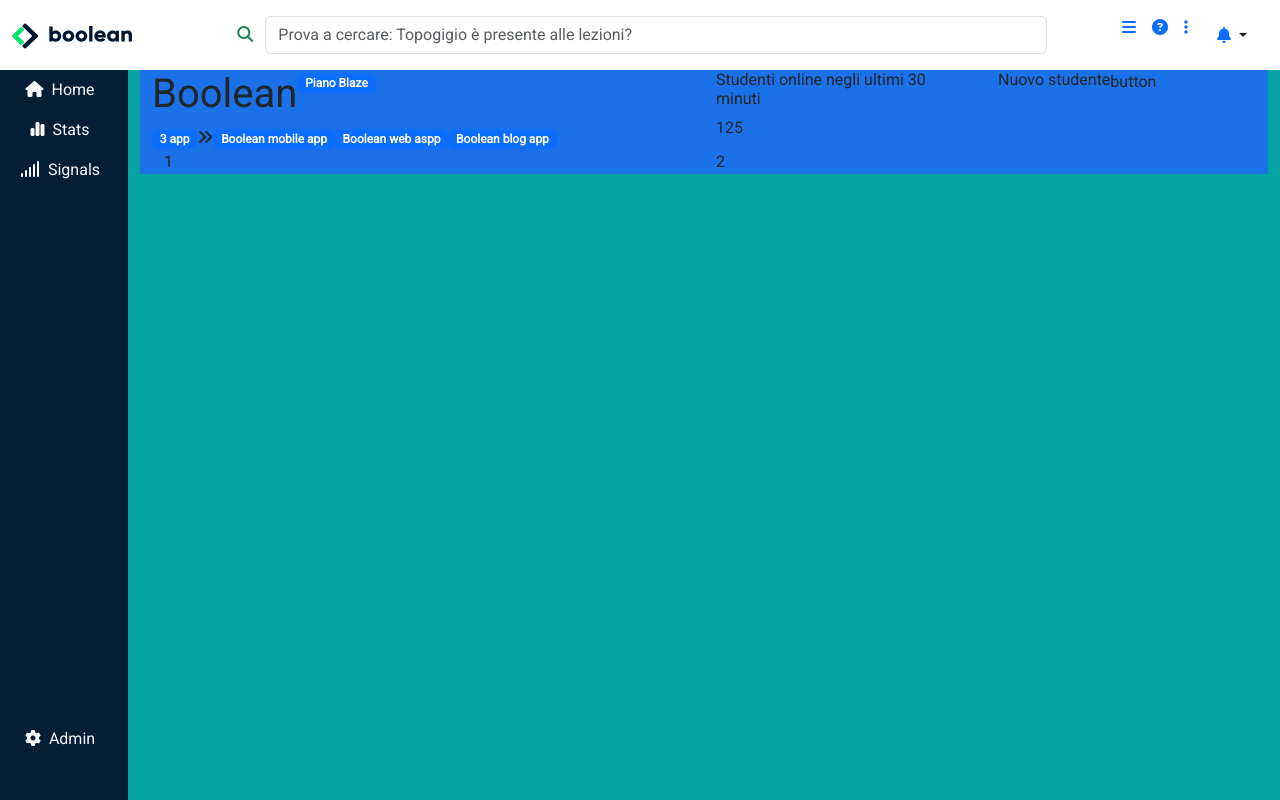
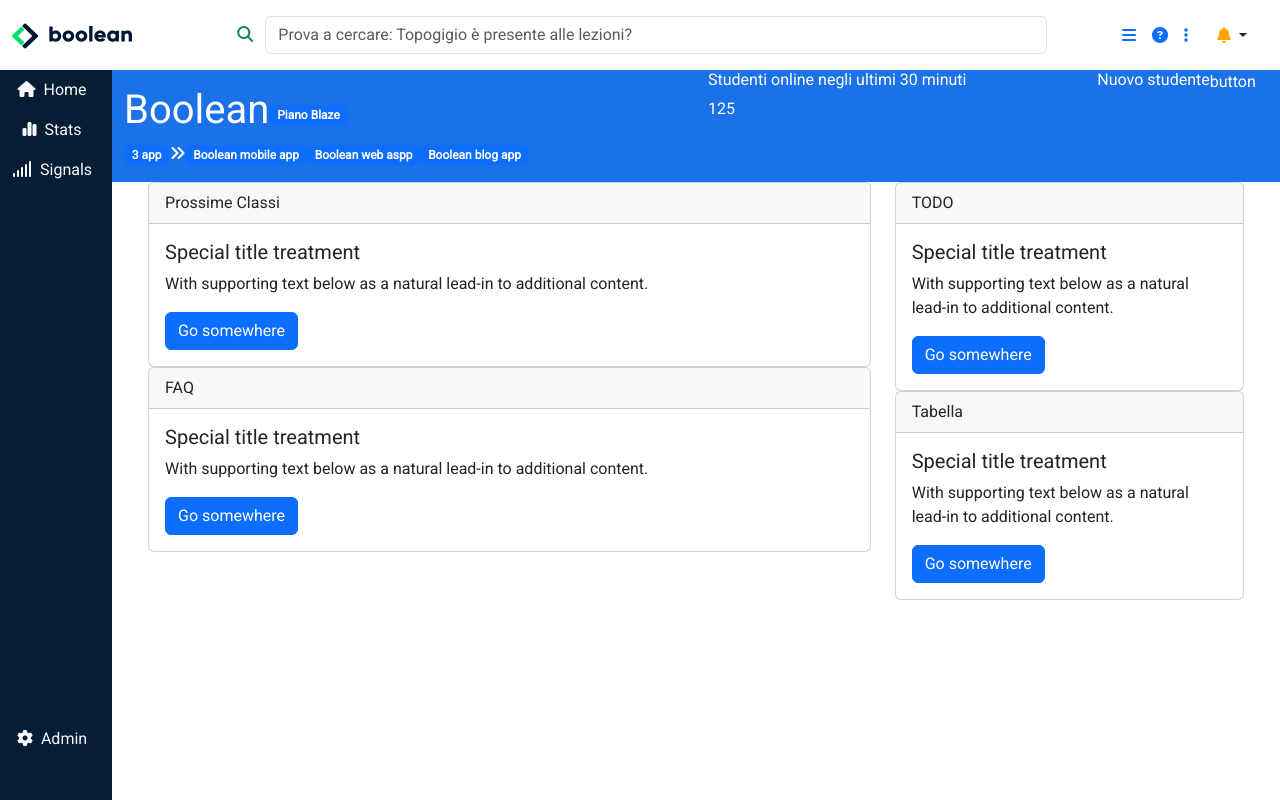
Before and after one commit to Th4Dude/html-css-bootstrap-dashboard, a plain HTML site: page index.html in a window 1280 px wide. Drawn offline with nearby package versions, Linux system fonts and the light colour scheme.

Commit message:
continuo su top main container

```diff
--- a/index.html
+++ b/index.html
@@ -55,30 +55,24 @@
                 </form>
             </div>
 
-            <div class="col-2 d-flex justify-content-end ">
-
-                <div class="d-flex px-2 d-none d-lg-block align-items-center">
-                    <a href=""><i class="fa-solid fa-bars"></i></a>
-                </div>
-                <div class="d-flex align-items-center px-2 d-none d-lg-block">
-                    <a href=""><i class="fa-solid fa-circle-question"></i></a>
-                </div>
-                <div class="d-flex align-items-center px-2 d-none d-lg-block">
-                    <a href=""><i class="fa-solid fa-ellipsis-vertical"></i></a>
-                </div>
-                <div class="dropdown d-flex align-items-center px-2">
+            <nav class="col-2 d-flex justify-content-end ">
+                <li class="d-flex px-2 py-2 d-none d-lg-block align-items-center"><a href=""><i
+                            class="fa-solid fa-bars"></i></a></li>
+                <li class="d-flex px-2 py-2 d-none d-lg-block align-items-center"><a href=""><i
+                            class="fa-solid fa-circle-question"></i></a></li>
+                <li class="d-flex px-2 py-2 d-none d-lg-block align-items-center"> <a href=""><i
+                            class="fa-solid fa-ellipsis-vertical"></i></a></li>
+                <div class="dropdown px-2 d-flex align-items-center ">
                     <button class="btn  dropdown-toggle" type="button" data-bs-toggle="dropdown" aria-expanded="false">
                         <a href=""><i class="fa-solid fa-bell"></i></a>
                     </button>
-                    <ul class="dropdown-menu">
+                    <ul class="dropdown-menu  ">
                         <li><a class="dropdown-item" href="#">Cucu</a></li>
                         <li><a class="dropdown-item" href="#">Tete</a></li>
                         <li><a class="dropdown-item" href="#">Trovato!</a></li>
                     </ul>
                 </div>
-
-            </div>
-
+            </nav>
         </div>
 
     </header>
@@ -91,9 +85,10 @@
 
             <div class="row">
 
-                <div class="col-1 a_side">
+                <div class="col-auto a_side">
 
                     <div class="top_container">
+
 
                         <div class="d-flex justify-content-center py-2">
                             <div class="">
@@ -133,79 +128,99 @@
 
 
 
-                <div class="col-11 container_right_side">
-
-                    <div class="container-fluid top_main_container ">
-
-                        <div class="row ">
-
-                            <div class="col-6 ">
-                                <div class="d-flex">
+                <div class="col container_right_side">
+                    <div class="row  top_main_container ">
+                        <div class="col-6">
+                            <div class="d-flex pt-3">
                                 <div>
                                     <h1>Boolean</h1>
                                 </div>
-                                    <div>
+                                <div class="py-3">
                                     <span class="badge text-bg-primary">Piano Blaze</span>
                                 </div>
-
-
-
-
                             </div>
-                                <div class="d-flex">
+                            <div class="d-flex pb-3">
                                 <div><span class="badge text-bg-primary">3 app</span></div>
                                 <div><i class="fa-solid fa-angles-right"></i></div>
-                                    <div><span class="badge text-bg-primary">Boolean mobile app</span></div>
+                                <div><span class="badge  text-bg-primary">Boolean mobile app</span></div>
                                 <div><span class="badge text-bg-primary">Boolean web aspp</span></div>
                                 <div><span class="badge text-bg-primary">Boolean blog app</span></div>
                             </div>
-
                         </div>
-                            <div class="col-3 ">
-                                <div><h6>Studenti online negli ultimi 30 minuti</h6></div>
+                        <div class="col-4 ">
+                            <div>
+                                <h6>Studenti online negli ultimi 30 minuti</h6>
+                            </div>
                             <div><span>125</span></div>
                         </div>
-                            <div class="col-3 d-flex ">
-                                <div><h6>Nuovo studente</h6></div>
+                        <div class="col-2 d-flex ">
+                            <div>
+                                <h6>Nuovo studente</h6>
+                            </div>
                             <div>button</div>
                         </div>
-
                     </div>
-
-
-                    <div class="container">
-
+                    <div class="container-fluid">
+                        <div class="container-fluid">
                             <div class="row">
-
-                            <div class="col-6">1</div>
-                            <div class="col-6">2</div>
-
+                                <div class="col-8">
+                                    <div class="card">
+                                        <div class="card-header">
+                                            Prossime Classi
                                         </div>
-
-
-
-
-
-
-
+                                        <div class="card-body">
+                                            <h5 class="card-title">Special title treatment</h5>
+                                            <p class="card-text">With supporting text below as a natural lead-in to
+                                                additional
+                                                content.</p>
+                                            <a href="#" class="btn btn-primary">Go somewhere</a>
                                         </div>
-
-
-
-
-
-
-
-
+                                    </div>
+                                    <div class="card">
+                                        <div class="card-header">
+                                            FAQ
+                                        </div>
+                                        <div class="card-body">
+                                            <h5 class="card-title">Special title treatment</h5>
+                                            <p class="card-text">With supporting text below as a natural lead-in to
+                                                additional
+                                                content.</p>
+                                            <a href="#" class="btn btn-primary">Go somewhere</a>
                                         </div>
                                     </div>
                                 </div>
-
-
-
-
-
-
+                                <div class="col-4">
+                                    <div class="card">
+                                        <div class="card-header">
+                                            TODO
+                                        </div>
+                                        <div class="card-body">
+                                            <h5 class="card-title">Special title treatment</h5>
+                                            <p class="card-text">With supporting text below as a natural lead-in to
+                                                additional
+                                                content.</p>
+                                            <a href="#" class="btn btn-primary">Go somewhere</a>
+                                        </div>
+                                    </div>
+                                    <div class="card">
+                                        <div class="card-header">
+                                            Tabella
+                                        </div>
+                                        <div class="card-body">
+                                            <h5 class="card-title">Special title treatment</h5>
+                                            <p class="card-text">With supporting text below as a natural lead-in to
+                                                additional
+                                                content.</p>
+                                            <a href="#" class="btn btn-primary">Go somewhere</a>
+                                        </div>
+                                    </div>
+                                </div>
+                            </div>
+                        </div>
+                    </div>
+                </div>
+            </div>
+        </div>
     </main>
 
 
--- a/style.css
+++ b/style.css
@@ -11,14 +11,12 @@ main{
 }
 
 .a_side{
-    width: 10%;
+
     background-color: #051e34;
     height:calc(100vh - 4.375rem );
 }
 
 .container_right_side{
-    width: 90%;
-    background-color: rgb(7, 163, 163);
     height:calc(100vh - 4.375rem );
 }
 
@@ -42,4 +40,9 @@ main{
 
 .top_main_container{
     background-color: #1b72e8;
+    color: white;
 }
+
+.fa-bell{
+    color: orange;
+}
```
Lines whose indentation alone changed are shown as unchanged.
